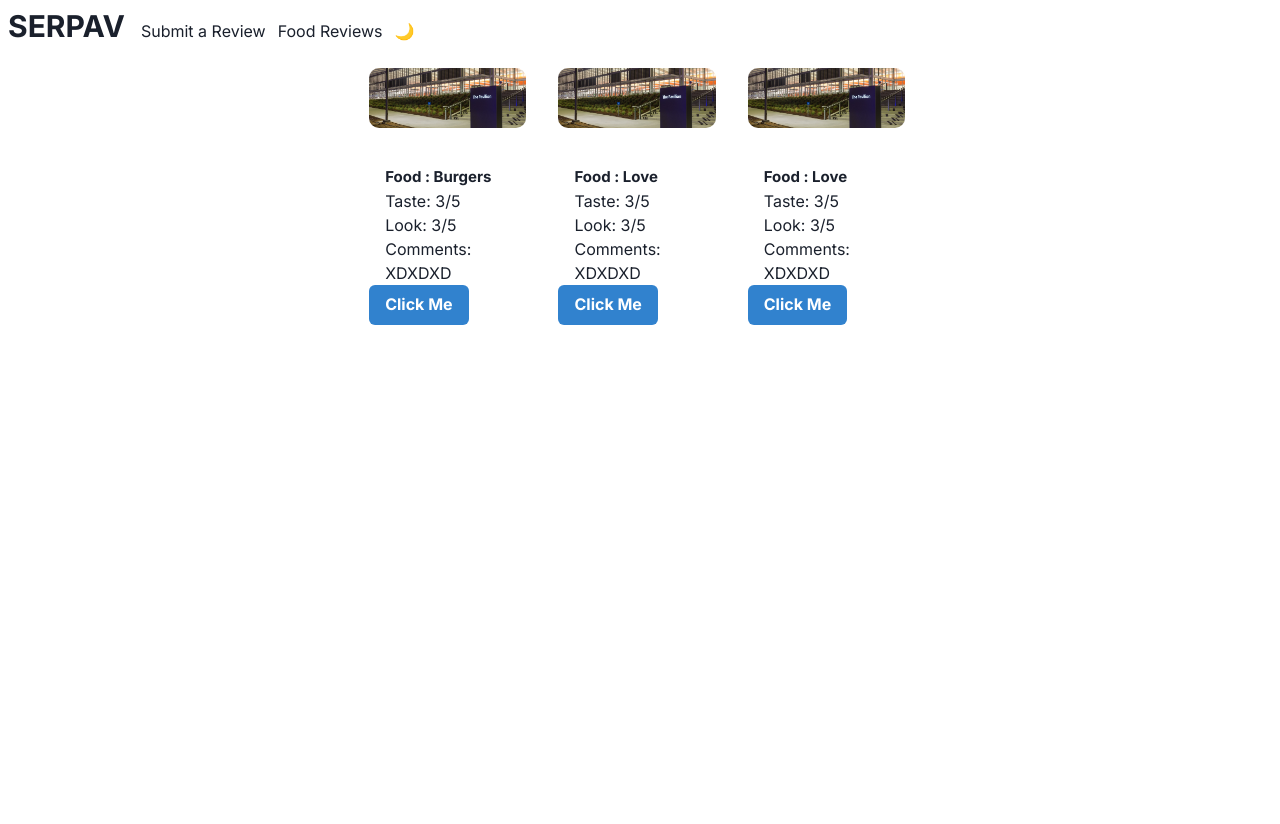
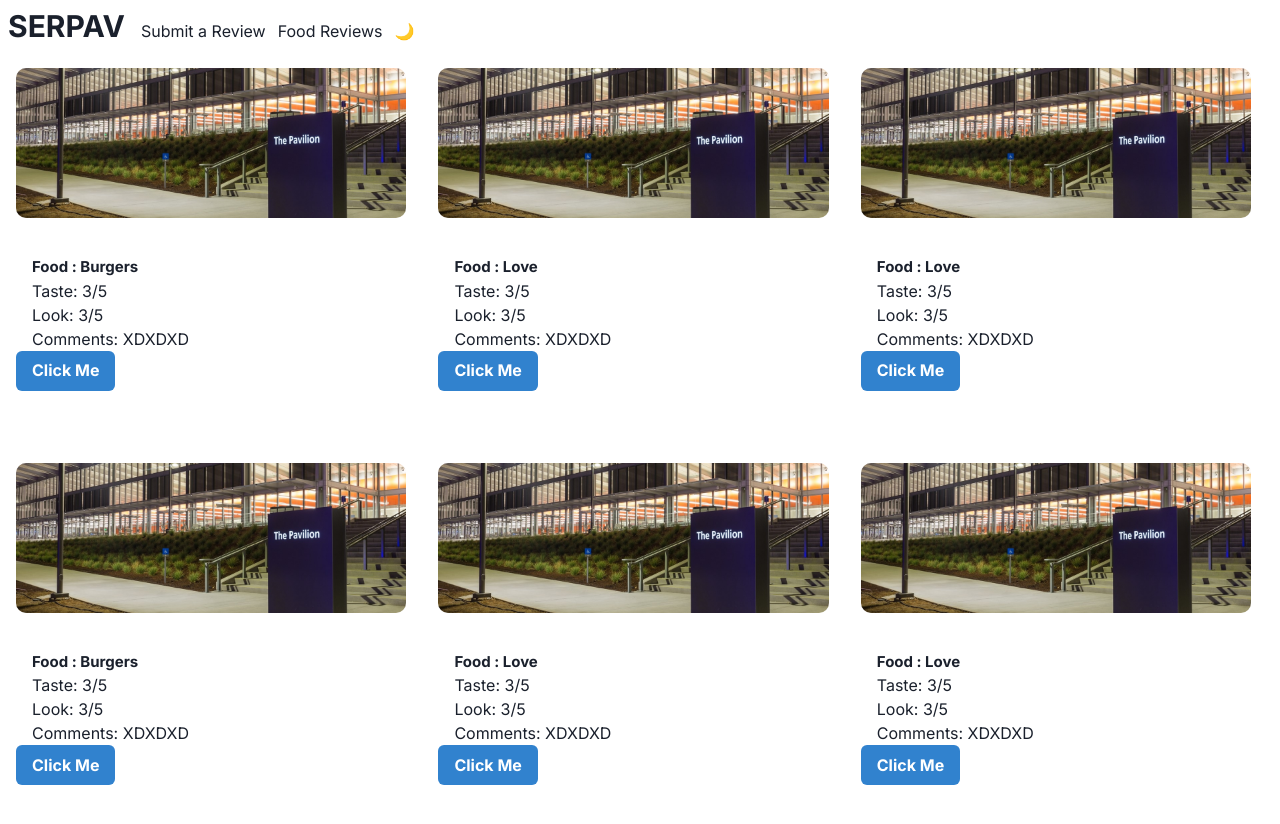
Before and after one commit to kyleawayan/serpav, a Next.js app: page /reviews in a window 1280 px wide. Shown: the top 824 px of the page. Before the commit the page ends 800 px from the top, so only its background shows below. Built offline with nearby package versions, Linux system fonts and the light colour scheme.

Commit message:
Fix layout for cards width evenly

```diff
--- a/components/Card.js
+++ b/components/Card.js
@@ -5,7 +5,73 @@ import { Box } from "@chakra-ui/react";
 import { Button } from "@chakra-ui/button";
 export default function Card({ src, alt, foodName }) {
   return (
-    <Box className="row">
+    <Box maxW="100%"className="row">
+        <Box w="33%" p={4} className="column">
+            <Image src={src} alt={alt} className="imgCard"/>
+            <Box>
+                <Container mt={8}>
+                    <Text className="headingCard">
+                        Food : {foodName}
+                    </Text>
+                    <Text>
+                        Taste: 3/5
+                    </Text>
+                    <Text>
+                        Look: 3/5
+                    </Text>
+                    <Text>
+                        Comments: XDXDXD
+                    </Text>
+                </Container>
+                <Button colorScheme="blue" as="a" mb={10}>
+                    Click Me
+                </Button>
+            </Box>
+        </Box>
+        <Box w="33%" p={4} className="column">
+            <Image src={src} alt={alt} className="imgCard"/>
+            <Box>
+                <Container mt={8}>
+                    <Text className="headingCard">
+                        Food : Love
+                    </Text>
+                    <Text>
+                        Taste: 3/5
+                    </Text>
+                    <Text>
+                        Look: 3/5
+                    </Text>
+                    <Text>
+                        Comments: XDXDXD
+                    </Text>
+                </Container>
+                <Button colorScheme="blue" as="a" mb={10}>
+                    Click Me
+                </Button>
+            </Box>
+        </Box>
+        <Box w="33%" p={4} className="column">
+            <Image src={src} alt={alt} className="imgCard"/>
+            <Box>
+                <Container mt={8}>
+                    <Text className="headingCard">
+                        Food : Love
+                    </Text>
+                    <Text>
+                        Taste: 3/5
+                    </Text>
+                    <Text>
+                        Look: 3/5
+                    </Text>
+                    <Text>
+                        Comments: XDXDXD
+                    </Text>
+                </Container>
+                <Button colorScheme="blue" as="a" mb={10}>
+                    Click Me
+                </Button>
+            </Box>
+        </Box>
         <Box w="33%" p={4} className="column">
             <Image src={src} alt={alt} className="imgCard"/>
             <Box>
--- a/pages/reviews.js
+++ b/pages/reviews.js
@@ -9,9 +9,7 @@ export default function reviews() {
   return (
     <div>
       <Menu />
-      <Container>
         <Card src={pavPic} alt="The Pavillion" foodName="Burgers"/>
-      </Container>
     </div>
   );
 }
--- a/styles/nprogress.css
+++ b/styles/nprogress.css
@@ -7,6 +7,7 @@
 }
 .column{
   float: left;
+  flex: auto;
 }
 /* Make clicks pass-through */
 #nprogress {
```
